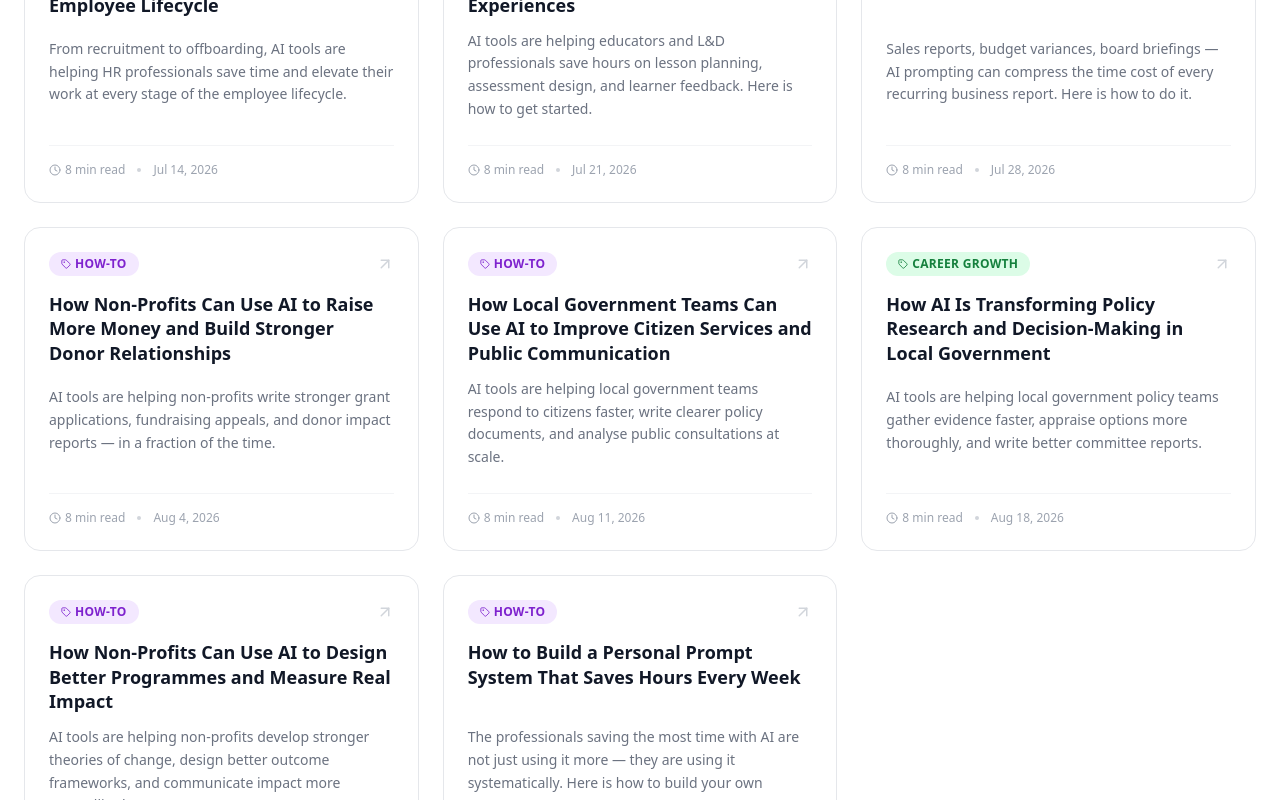
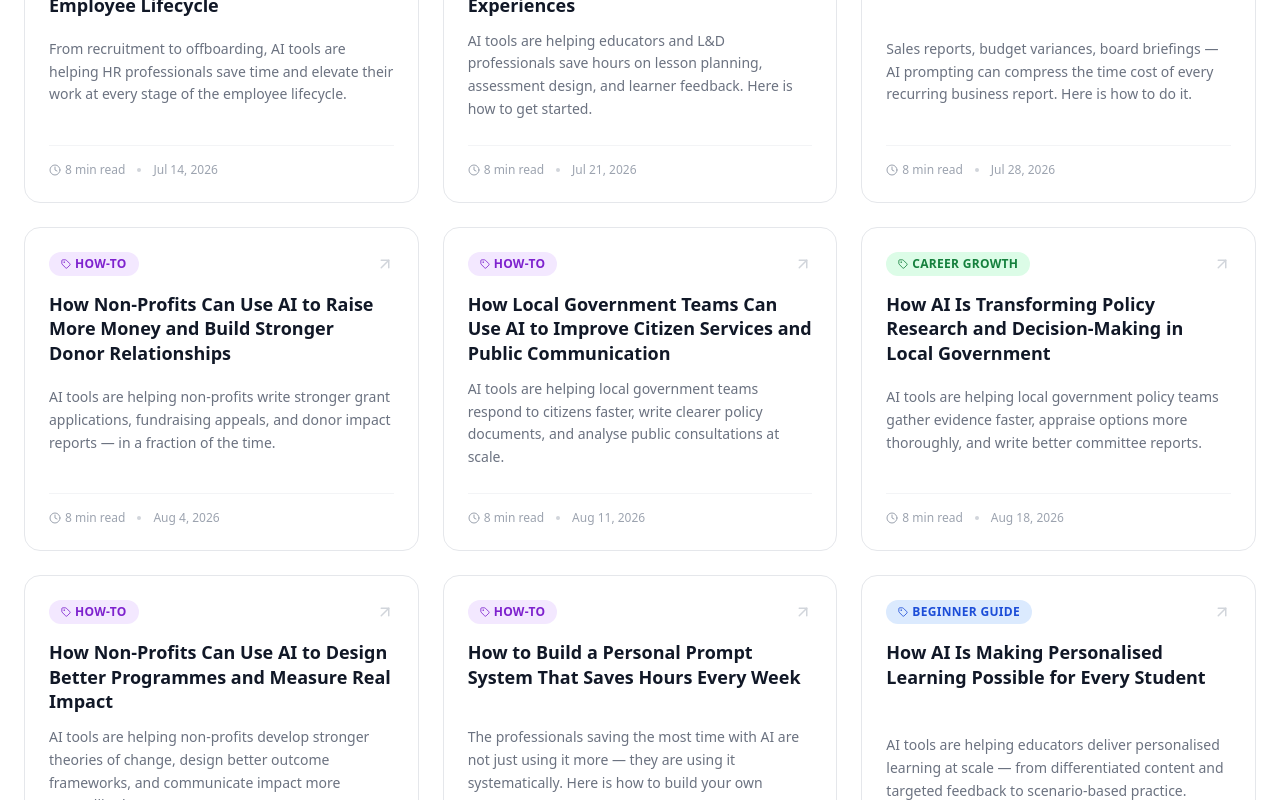
Before and after one commit to shiromys/AICourseHubPro, a React (Vite) app in the folder frontend/: page /blog in a window 1280 px wide. Shown: the part 2000-2800 px from the top of the page. Built offline with nearby package versions, Linux system fonts and the light colour scheme; no server answers.

Commit message:
adding the 16th blog

```diff
--- a/frontend/src/pages/Blog.jsx
+++ b/frontend/src/pages/Blog.jsx
@@ -160,6 +160,16 @@ const articles = [
     readTime: '8 min read',
     date: 'Sep 8, 2026',
     slug: 'how-to-build-a-personal-prompt-system-that-saves-hours-every-week',
+    featured: false,
+  },
+  {
+    id: 16,
+    title: 'How AI Is Making Personalised Learning Possible for Every Student',
+    excerpt: 'AI tools are helping educators deliver personalised learning at scale — from differentiated content and targeted feedback to scenario-based practice.',
+    category: 'Beginner Guide',
+    readTime: '8 min read',
+    date: 'Sep 15, 2026',
+    slug: 'ai-personalized-learning-every-student',
     featured: false,
   },
   // ── Add new articles below this line ──────
```
